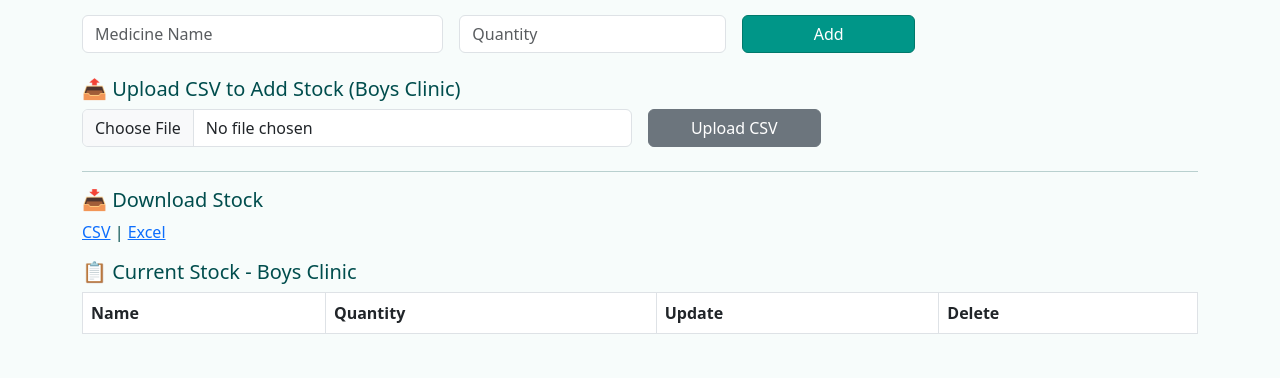
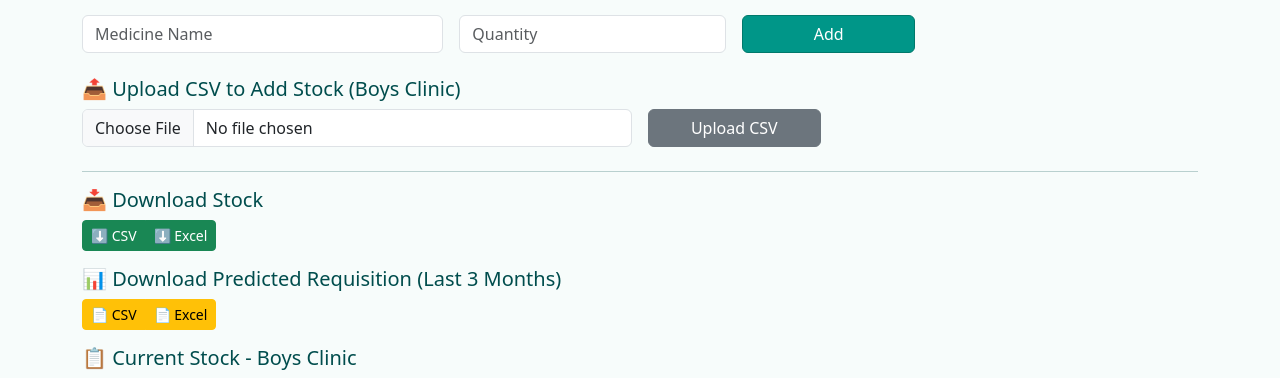
Before and after one commit to tag1427/medicine-stock-app, a Flask app: page / in a window 1280 px wide. Shown: the part 202-580 px from the top of the page. Run offline with Flask 3, Linux system fonts and the light colour scheme; the visitor is signed in with stand-in values (Sample User, id 1); data that the repository does not hold is empty; parts of the project's set-up code (start-up, migrations or seed data) failed here and were passed over.

Commit message:
ai intergration requisition

```diff
--- a/app.py
+++ b/app.py
@@ -7,6 +7,7 @@ from oauth2client.service_account import ServiceAccountCredentials
 from datetime import datetime
 from urllib.parse import unquote
 import pandas as pd
+from dateutil.relativedelta import relativedelta  # <-- NEW IMPORT
 
 app = Flask(__name__)
 app.secret_key = '515253'  # Any random string
@@ -76,10 +77,7 @@ def index():
 
     clinic = request.args.get('clinic', 'Boys')
     stock = get_stock(clinic)
-
-    # ✅ Safe sort: Works even if Name is a number or missing
     stock.sort(key=lambda x: str(x['Name']).lower() if x['Name'] else "")
-
     return render_template('index.html', stock=stock, clinic=clinic)
 
 @app.route('/add', methods=['POST'])
@@ -141,7 +139,7 @@ def dispatch():
         med_name = request.form['med_name']
         count = int(request.form['count'])
 
-        stock = get_stock(clinic)  # Refresh stock
+        stock = get_stock(clinic)
         item = next((i for i in stock if i['Name'].strip().lower() == med_name.strip().lower()), None)
 
         if item is None:
@@ -168,7 +166,6 @@ def delete_dispatch(clinic, index):
     sheet = get_dispatch_sheet(clinic)
     data = sheet.get_all_values()
     row = data[index + 1]
-    tr_no = row[0]
     med_name = row[1]
     count = int(row[2])
 
@@ -213,23 +210,13 @@ def download_stock(clinic, filetype):
         output = io.StringIO()
         df.to_csv(output, index=False)
         output.seek(0)
-        return send_file(
-            io.BytesIO(output.getvalue().encode()),
-            mimetype='text/csv',
-            as_attachment=True,
-            download_name=f'{clinic}_stock.csv'
-        )
+        return send_file(io.BytesIO(output.getvalue().encode()), mimetype='text/csv', as_attachment=True, download_name=f'{clinic}_stock.csv')
     elif filetype == 'excel':
         output = io.BytesIO()
         with pd.ExcelWriter(output, engine='openpyxl') as writer:
             df.to_excel(writer, index=False, sheet_name=f"{clinic} Stock")
         output.seek(0)
-        return send_file(
-            output,
-            mimetype='application/vnd.openxmlformats-officedocument.spreadsheetml.sheet',
-            as_attachment=True,
-            download_name=f'{clinic}_stock.xlsx'
-        )
+        return send_file(output, mimetype='application/vnd.openxmlformats-officedocument.spreadsheetml.sheet', as_attachment=True, download_name=f'{clinic}_stock.xlsx')
 
 @app.route('/download_dispatch/<clinic>/<filetype>')
 def download_dispatch(clinic, filetype):
@@ -240,23 +227,13 @@ def download_dispatch(clinic, filetype):
         output = io.StringIO()
         df.to_csv(output, index=False)
         output.seek(0)
-        return send_file(
-            io.BytesIO(output.getvalue().encode()),
-            mimetype='text/csv',
-            as_attachment=True,
-            download_name=f'{clinic}_dispatch.csv'
-        )
+        return send_file(io.BytesIO(output.getvalue().encode()), mimetype='text/csv', as_attachment=True, download_name=f'{clinic}_dispatch.csv')
     elif filetype == 'excel':
         output = io.BytesIO()
         with pd.ExcelWriter(output, engine='openpyxl') as writer:
             df.to_excel(writer, index=False, sheet_name=f"{clinic} Dispatch")
         output.seek(0)
-        return send_file(
-            output,
-            mimetype='application/vnd.openxmlformats-officedocument.spreadsheetml.sheet',
-            as_attachment=True,
-            download_name=f'{clinic}_dispatch.xlsx'
-        )
+        return send_file(output, mimetype='application/vnd.openxmlformats-officedocument.spreadsheetml.sheet', as_attachment=True, download_name=f'{clinic}_dispatch.xlsx')
 
 @app.route('/monthly_report/<clinic>/<filetype>')
 def monthly_report(clinic, filetype):
@@ -277,7 +254,6 @@ def monthly_report(clinic, filetype):
         response.headers["Content-Disposition"] = f"attachment; filename={clinic}_monthly_report.csv"
         response.headers["Content-Type"] = "text/csv"
         return response
-
     elif filetype == 'excel':
         output = io.BytesIO()
         with pd.ExcelWriter(output, engine='openpyxl') as writer:
@@ -286,7 +262,6 @@ def monthly_report(clinic, filetype):
         response.headers["Content-Disposition"] = f"attachment; filename={clinic}_monthly_report.xlsx"
         response.headers["Content-Type"] = "application/vnd.openxmlformats-officedocument.spreadsheetml.sheet"
         return response
-
     else:
         return "Invalid file type", 400
 
@@ -321,5 +296,48 @@ def upload_stock():
 
     return render_template('upload_stock.html')
 
+
+# 🔹 NEW AI REQUISITION PREDICTION ROUTE
+@app.route('/predict_requisition/<clinic>/<filetype>')
+def predict_requisition(clinic, filetype):
+    dispatch_log = get_dispatch_log(clinic)
+    stock_data = get_stock(clinic)
+
+    df = pd.DataFrame(dispatch_log)
+    if not {'Medicine Name', 'Count', 'Timestamp'}.issubset(df.columns):
+        return "Dispatch log is missing required columns", 500
+
+    df['Timestamp'] = pd.to_datetime(df['Timestamp'], errors='coerce')
+    df = df.dropna(subset=['Timestamp'])
+
+    cutoff_date = datetime.now() - relativedelta(months=3)
+    df = df[df['Timestamp'] >= cutoff_date]
+
+    monthly_avg = df.groupby('Medicine Name')['Count'].sum() / 3
+    monthly_avg = monthly_avg.reset_index()
+    monthly_avg.columns = ['Medicine Name', 'Avg Monthly Usage']
+
+    stock_df = pd.DataFrame(stock_data)
+    merged = pd.merge(monthly_avg, stock_df, how='left', left_on='Medicine Name', right_on='Name')
+    merged['Quantity'] = merged['Quantity'].fillna(0).astype(int)
+    merged['Suggested Order'] = (merged['Avg Monthly Usage'] - merged['Quantity']).apply(lambda x: max(int(round(x)), 0))
+
+    result = merged[['Medicine Name', 'Avg Monthly Usage', 'Quantity', 'Suggested Order']]
+
+    if filetype == 'csv':
+        output = io.StringIO()
+        result.to_csv(output, index=False)
+        output.seek(0)
+        return send_file(io.BytesIO(output.getvalue().encode()), mimetype='text/csv', as_attachment=True, download_name=f'{clinic}_predicted_requisition.csv')
+    elif filetype == 'excel':
+        output = io.BytesIO()
+        with pd.ExcelWriter(output, engine='openpyxl') as writer:
+            result.to_excel(writer, index=False, sheet_name='Predicted Requisition')
+        output.seek(0)
+        return send_file(output, mimetype='application/vnd.openxmlformats-officedocument.spreadsheetml.sheet', as_attachment=True, download_name=f'{clinic}_predicted_requisition.xlsx')
+    else:
+        return "Invalid file type", 400
+
+
 if __name__ == '__main__':
     app.run(host='0.0.0.0', port=10000)
--- a/templates/index.html
+++ b/templates/index.html
@@ -79,10 +79,19 @@
     <!-- Download Links -->
     <div class="mb-3">
         <h5>📥 Download Stock</h5>
-        <p>
-            <a href="{{ url_for('download_stock', clinic=clinic, filetype='csv') }}">CSV</a> |
-            <a href="{{ url_for('download_stock', clinic=clinic, filetype='excel') }}">Excel</a>
-        </p>
+        <div class="btn-group">
+            <a href="{{ url_for('download_stock', clinic=clinic, filetype='csv') }}" class="btn btn-success btn-sm">⬇ CSV</a>
+            <a href="{{ url_for('download_stock', clinic=clinic, filetype='excel') }}" class="btn btn-success btn-sm">⬇ Excel</a>
+        </div>
+    </div>
+
+    <!-- 🔹 Predicted Requisition Links -->
+    <div class="mb-3">
+        <h5>📊 Download Predicted Requisition (Last 3 Months)</h5>
+        <div class="btn-group">
+            <a href="{{ url_for('predict_requisition', clinic=clinic, filetype='csv') }}" class="btn btn-warning btn-sm">📄 CSV</a>
+            <a href="{{ url_for('predict_requisition', clinic=clinic, filetype='excel') }}" class="btn btn-warning btn-sm">📄 Excel</a>
+        </div>
     </div>
 
     <!-- Stock Table -->
```
